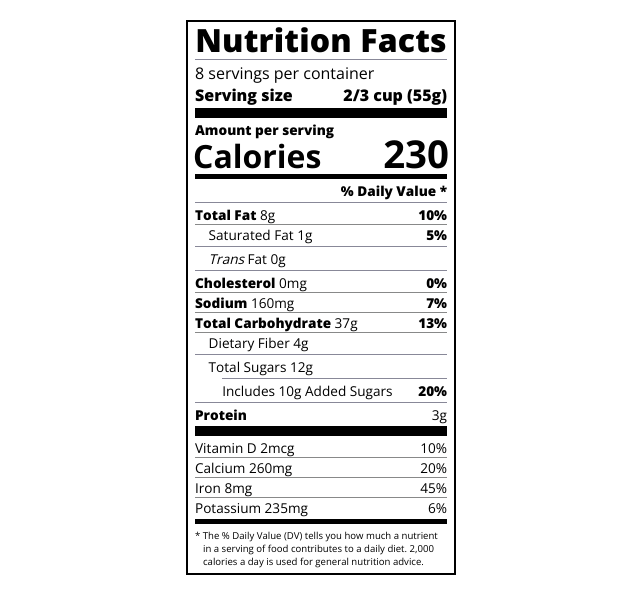
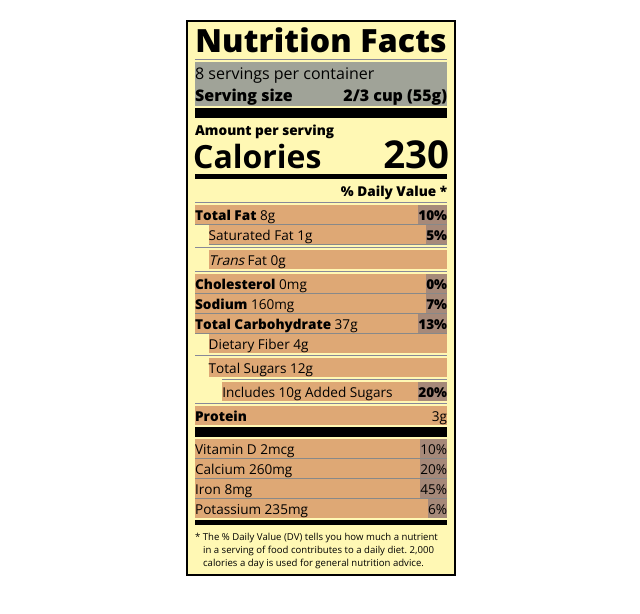
Before and after one commit to Raguf/Nutrition-Label, a plain HTML site: page index.html in a window 1280 px wide. Shown: the whole page, without its empty margins (319-959 px from the left). Drawn offline with nearby package versions, Linux system fonts and the light colour scheme.

Commit message:
Сompatibility of color shades

```diff
--- a/index.html
+++ b/index.html
@@ -15,8 +15,8 @@
       <header>
         <h1 class="bold">Nutrition Facts</h1>
         <div class="divider"></div>
-        <p>8 servings per container</p>
-        <p class="bold">Serving size <span>2/3 cup (55g)</span></p>
+        <p class="green">8 servings per container</p>
+        <p class="bold green">Serving size <span>2/3 cup (55g)</span></p>
       </header>
       <div class="divider large"></div>
       <div class="calories-info">
@@ -30,44 +30,46 @@
       <div class="daily-value small-text">
         <p class="bold right no-divider">% Daily Value *</p>
         <div class="divider"></div>
-        <p>
+        <p class="orange">
           <span><span class="bold">Total Fat</span> 8g</span>
-          <span class="bold">10%</span>
+          <span class="bold percent">10%</span>
         </p>
-        <p class="indent no-divider">
-          Saturated Fat 1g <span class="bold">5%</span>
+        <p class="indent orange">
+          Saturated Fat 1g <span class="bold percent">5%</span>
         </p>
         <div class="divider"></div>
-        <p class="indent no-divider">
+        <p class="indent no-divider orange">
           <span><i>Trans</i> Fat 0g</span>
         </p>
         <div class="divider"></div>
-        <p>
+        <p class="orange">
           <span><span class="bold">Cholesterol</span> 0mg</span>
-          <span class="bold">0%</span>
+          <span class="bold percent">0%</span>
         </p>
-        <p>
+        <p class="orange">
           <span><span class="bold">Sodium</span> 160mg</span>
-          <span class="bold">7%</span>
+          <span class="bold percent">7%</span>
         </p>
-        <p>
+        <p class="orange">
           <span><span class="bold">Total Carbohydrate</span> 37g</span>
-          <span class="bold">13%</span>
+          <span class="bold percent">13%</span>
         </p>
-        <p class="indent no-divider">Dietary Fiber 4g</p>
+        <p class="indent no-divider orange">Dietary Fiber 4g</p>
         <div class="divider"></div>
-        <p class="indent no-divider">Total Sugars 12g</p>
+        <p class="indent no-divider orange">Total Sugars 12g</p>
         <div class="divider double-indent"></div>
-        <p class="double-indent no-divider">
-          Includes 10g Added Sugars <span class="bold">20%</span>
+        <p class="double-indent no-divider orange">
+          Includes 10g Added Sugars <span class="bold percent">20%</span>
         </p>
         <div class="divider"></div>
-        <p class="no-divider"><span class="bold">Protein</span> 3g</p>
+        <p class="no-divider orange"><span class="bold">Protein</span> 3g</p>
         <div class="divider large"></div>
-        <p>Vitamin D 2mcg <span>10%</span></p>
-        <p>Calcium 260mg <span>20%</span></p>
-        <p>Iron 8mg <span>45%</span></p>
-        <p class="no-divider">Potassium 235mg <span>6%</span></p>
+        <p class="orange">Vitamin D 2mcg <span class="percent">10%</span></p>
+        <p class="orange">Calcium 260mg <span class="percent">20%</span></p>
+        <p class="orange">Iron 8mg <span class="percent">45%</span></p>
+        <p class="no-divider orange">
+          Potassium 235mg <span class="percent">6%</span>
+        </p>
       </div>
       <div class="divider medium"></div>
       <p class="note">
--- a/styles.css
+++ b/styles.css
@@ -43,9 +43,31 @@ header h1 {
 .bold {
   font-weight: 800;
 }
+
+/* ---------- Background-colors elements start---------- */
+
+.green {
+  background-color: #a0a398;
+}
+
+.grey {
+  background-color: grey;
+}
+
+.percent {
+  background-color: #a68979;
+}
+
+.orange {
+  background-color: #dea875;
+}
 /* ---------- Header elements finish---------- */
 
 /* ---------- Main elements start---------- */
+
+.label {
+  background-color: #fff8b4;
+}
 
 .large {
   height: 10px;
```
